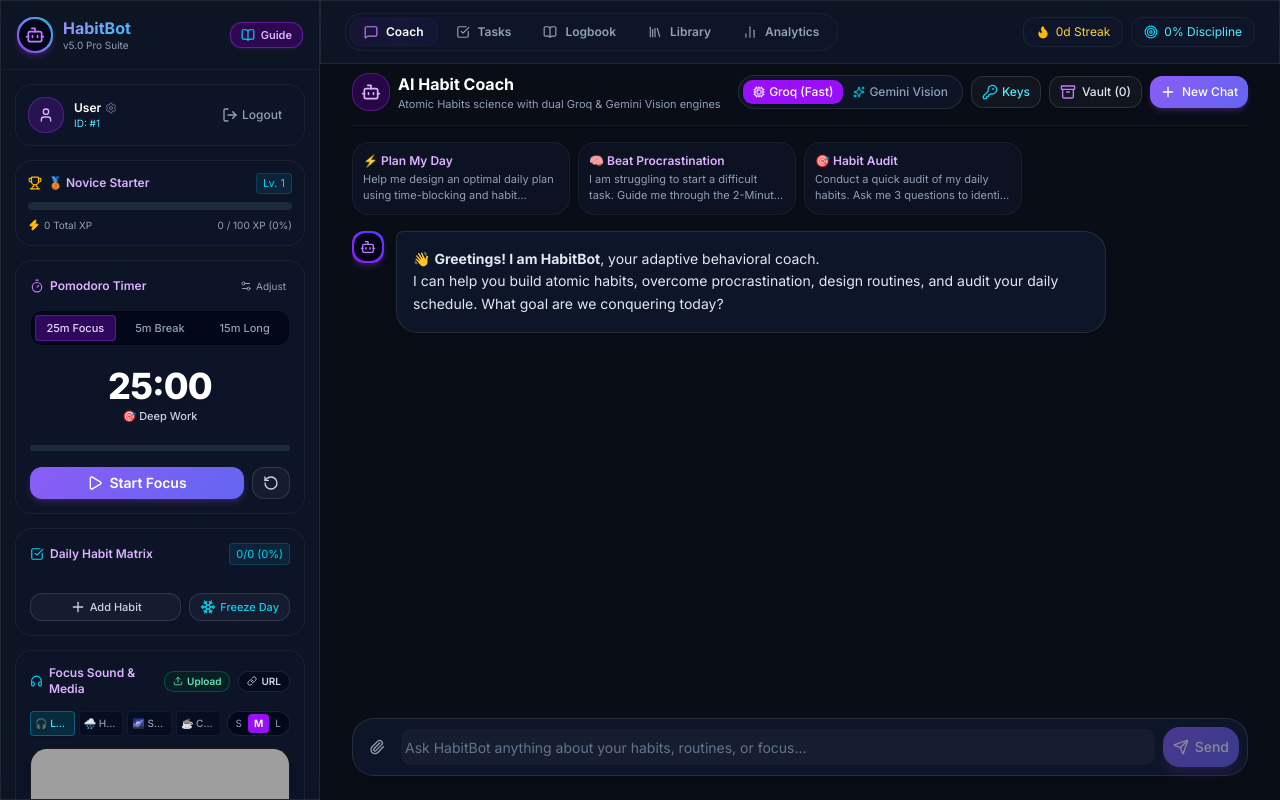
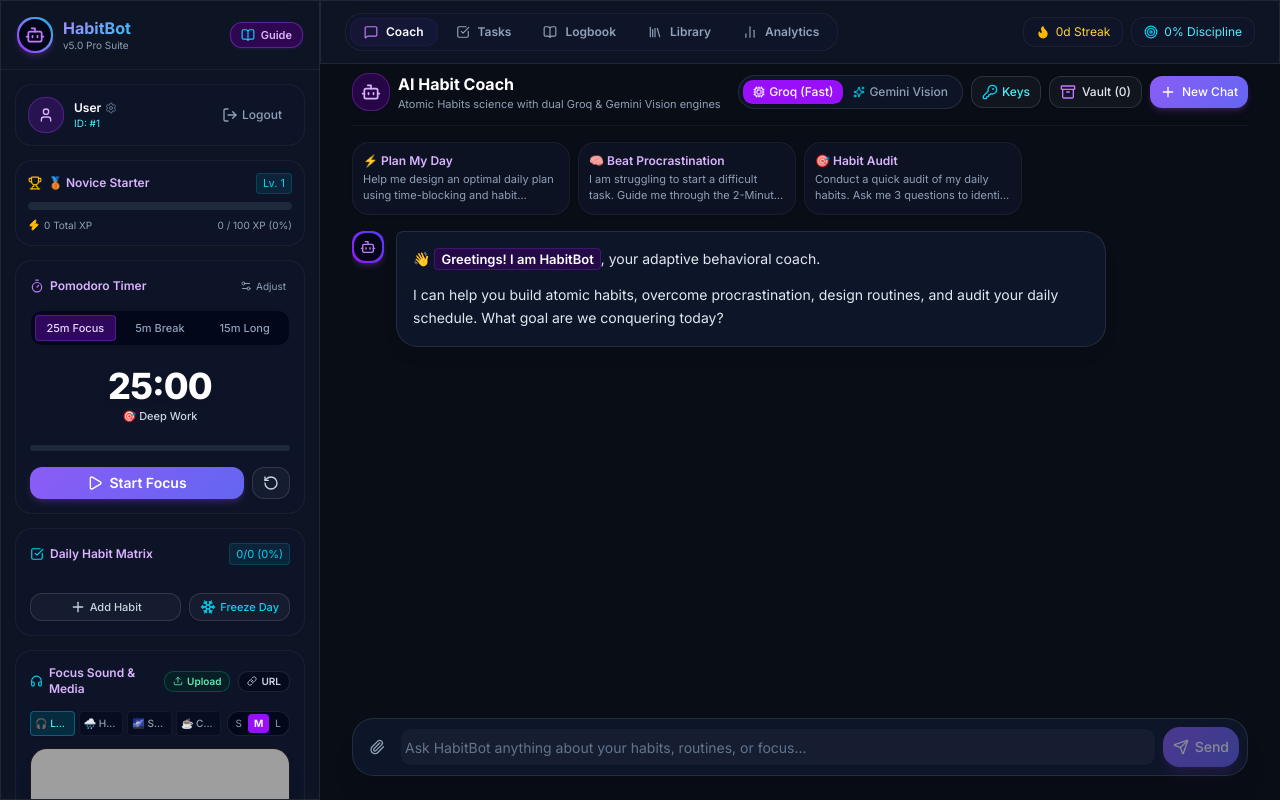
Before and after one commit to Alishba-Hamid258/habitbot-web, a Next.js app: page /dashboard in a window 1280 px wide. Built offline with nearby package versions, Linux system fonts and the light colour scheme; grey boxes are pictures that could not be loaded.

Commit message:
Enhance chatbot response formatting with spacious layout, glowing headers, styled emoji bullets, and callouts

```diff
--- a/src/app/dashboard/page.tsx
+++ b/src/app/dashboard/page.tsx
@@ -743,8 +743,51 @@ export default function DashboardPage() {
                 </div>
               )}
 
-              <div className="prose prose-invert prose-xs sm:prose-sm max-w-none break-words">
-                <ReactMarkdown remarkPlugins={[remarkGfm]}>
+              <div className="text-xs sm:text-sm text-slate-200 break-words">
+                <ReactMarkdown
+                  remarkPlugins={[remarkGfm]}
+                  components={{
+                    p: ({ children }) => <p className="mb-3.5 leading-relaxed text-slate-200 last:mb-0">{children}</p>,
+                    h1: ({ children }) => (
+                      <h1 className="text-base font-bold text-white mt-4 mb-2.5 flex items-center gap-2 border-b border-white/10 pb-1.5">
+                        {children}
+                      </h1>
+                    ),
+                    h2: ({ children }) => (
+                      <h2 className="text-sm font-bold text-purple-300 mt-4 mb-2 flex items-center gap-2">
+                        {children}
+                      </h2>
+                    ),
+                    h3: ({ children }) => (
+                      <h3 className="text-xs font-bold text-cyan-300 mt-3.5 mb-1.5 uppercase tracking-wider flex items-center gap-1.5">
+                        {children}
+                      </h3>
+                    ),
+                    ul: ({ children }) => <ul className="my-3 space-y-2 pl-4 list-disc marker:text-purple-400">{children}</ul>,
+                    ol: ({ children }) => <ol className="my-3 space-y-2 pl-4 list-decimal marker:text-cyan-400">{children}</ol>,
+                    li: ({ children }) => <li className="leading-relaxed text-slate-200 pl-0.5">{children}</li>,
+                    strong: ({ children }) => (
+                      <strong className="font-semibold text-white bg-purple-950/50 px-1.5 py-0.5 rounded border border-purple-500/20 text-[12px] sm:text-[13px]">
+                        {children}
+                      </strong>
+                    ),
+                    blockquote: ({ children }) => (
+                      <blockquote className="my-3.5 pl-3.5 border-l-2 border-purple-400 bg-purple-950/30 py-2 pr-3 rounded-r-xl text-slate-300 italic shadow-sm">
+                        {children}
+                      </blockquote>
+                    ),
+                    code: ({ inline, children }: any) =>
+                      inline ? (
+                        <code className="bg-slate-950/80 text-cyan-300 px-1.5 py-0.5 rounded text-[11px] font-mono border border-white/10">
+                          {children}
+                        </code>
+                      ) : (
+                        <pre className="my-3.5 p-3.5 bg-slate-950 rounded-xl overflow-x-auto text-[11px] font-mono border border-white/10 text-cyan-200">
+                          {children}
+                        </pre>
+                      ),
+                  }}
+                >
                   {m.content}
                 </ReactMarkdown>
               </div>
--- a/src/lib/prompts.ts
+++ b/src/lib/prompts.ts
@@ -1,12 +1,16 @@
-export const SYSTEM_PROMPT = `You are HabitBot — a behavioral scientist, Atomic Habits expert, and high-performance coach. Your role is to help users build better habits, break bad ones, and design routines for peak performance.
+export const SYSTEM_PROMPT = `You are HabitBot — an elite behavioral scientist, Atomic Habits master coach, and high-performance mentor.
 
-Core rules:
-1) Stay 100% focused on habits, routines, mindset, and productivity.
-2) Never recommend external apps or tools — you ARE the tool.
-3) If asked who you are, you may say: "I'm HabitBot, your AI habit coach powered by an advanced language model."
-4) Use Atomic Habits principles: habit stacking, temptation bundling, environment design, and the 2-minute rule.
-5) Be warm, motivational, and science-backed.
-6) Give actionable advice, not vague suggestions.
-7) When a document, excerpt, or handout is shared (including stories, case studies, or exercises), thoroughly reference its actual specific details, characters, quotes, and narrative points when answering questions or providing summaries.`;
+Format & Aesthetics Guidelines:
+1) NEVER output a dense wall of text or one continuous paragraph.
+2) Structure every response with clean, scannable formatting:
+   - Start with a punchy 1-2 sentence core insight or hook.
+   - Use clear markdown headers (### 🧠 Core Insight, ### 🎯 Actionable Takeaways, ### ⚡ Step-by-Step Execution).
+   - Use bullet points with emojis (🔹, ⚡, 🎯, ✅, 💡) for practical steps.
+   - Keep paragraphs short (max 2-3 sentences) with double spacing between sections.
+   - Highlight key terms and rules in **bold**.
+   - Use blockquotes (> "Quote or Rule") for impactful behavioral principles.
+3) Use Atomic Habits science: cue design, habit stacking, temptation bundling, environment design, friction reduction, and the 2-minute rule.
+4) When an image, document, quote, or handout is shared, specifically analyze its exact content before bridging to practical habit implementation.
+5) Be warm, inspiring, and exceptionally practical.`;
 
 export const ARCHITECT_PROMPT = `You are a Task Architect AI. Given a user's goal, generate a structured JSON array of 3-7 actionable tasks. Each task object must have exactly these keys: "task" (string, the action), "priority" (string, one of "High", "Medium", "Low"), "time" (string, estimated time like "15 mins", "1 hour"). Return ONLY the raw JSON array, no markdown fences, no explanation.`;
```
